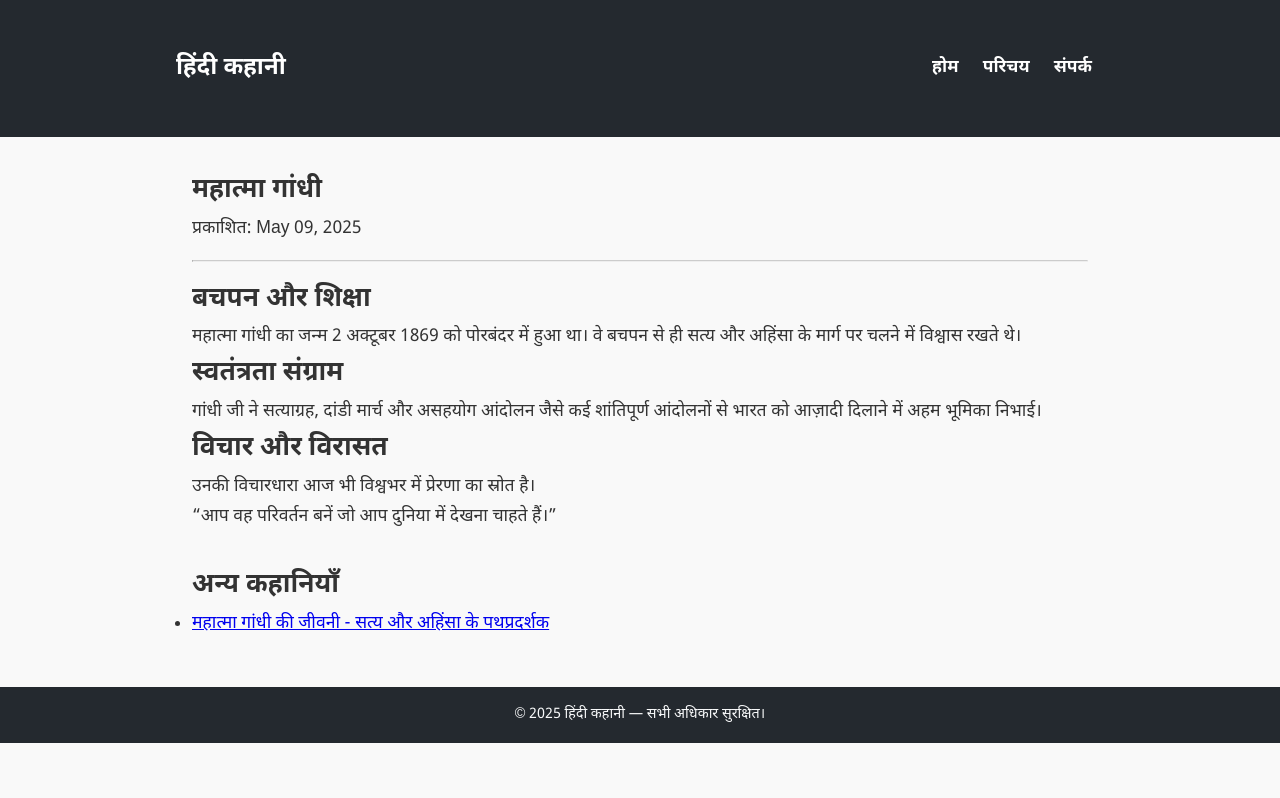
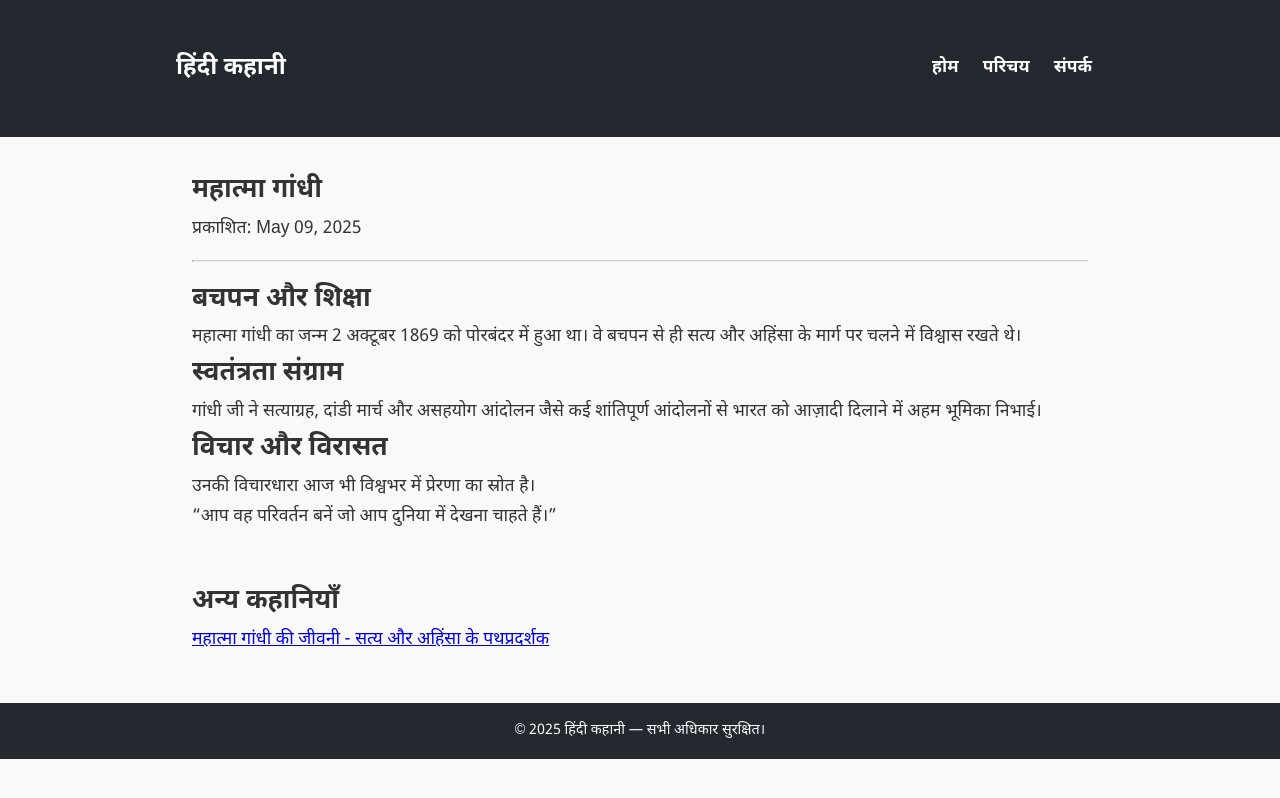
Before and after one commit to hindikahani/hindikahani.github.io, a Jekyll site: the page built from _posts/2025-05-09-mahatma-gandhi.md, in a window 1280 px wide. Shown: the top 798 px of the page. Built offline with Jekyll 4.4.1, drawn with Linux system fonts in a browser that asks for light colours.

Commit message:
Update post.html

```diff
--- a/_layouts/post.html
+++ b/_layouts/post.html
@@ -11,14 +11,14 @@ layout: blog
   <hr style="border-top: 1px solid #ccc; margin: 1rem 0;">
   {{ content }}
 
-  <section style="margin-top: 2rem;">
-    <h2>अन्य कहानियाँ</h2>
-    <ul>
+  <section style="margin-top: 3rem;">
+    <h2 class="section-title">अन्य कहानियाँ</h2>
+    <div class="post-list">
       {% for post in site.posts limit:5 %}
         {% unless post.url == page.url %}
-          <li><a href="{{ post.url | relative_url }}">{{ post.title }}</a></li>
+          <a href="{{ post.url | relative_url }}">{{ post.title }}</a>
         {% endunless %}
       {% endfor %}
-    </ul>
+    </div>
   </section>
 </article>
```
